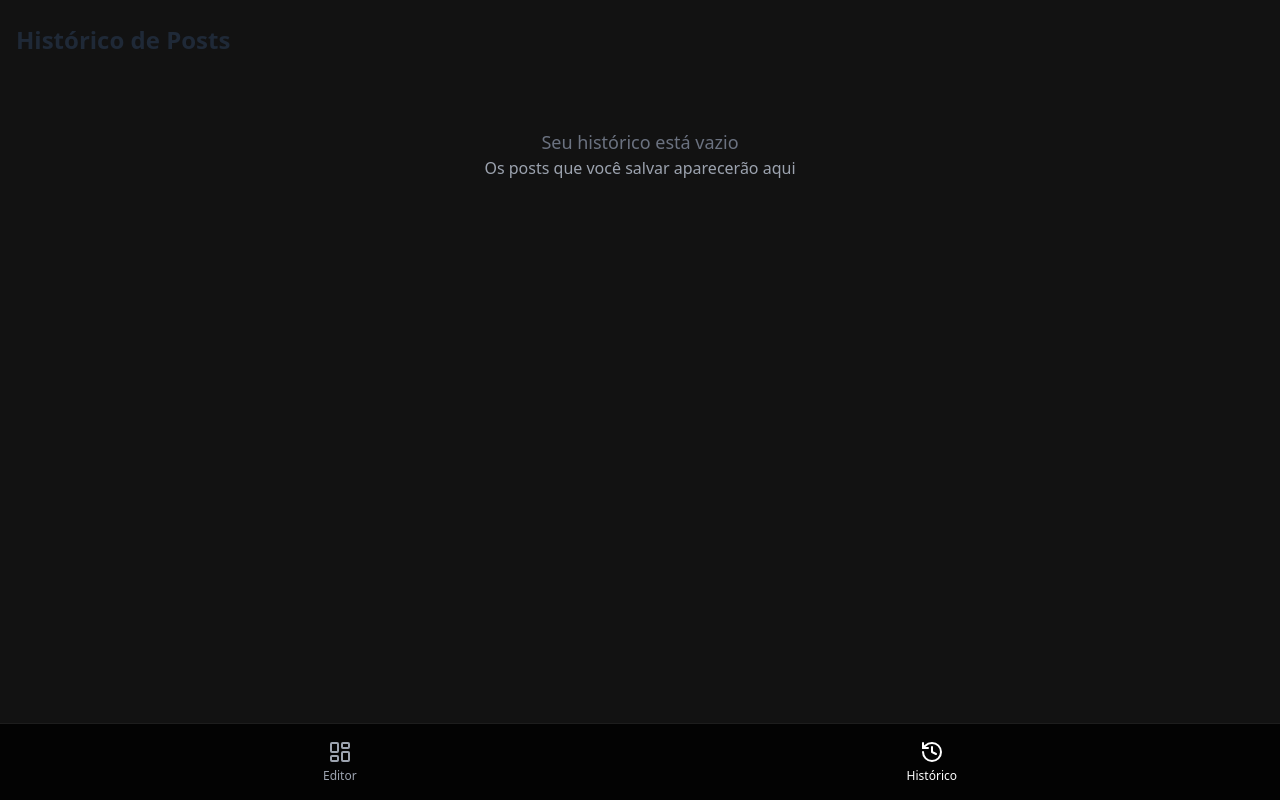
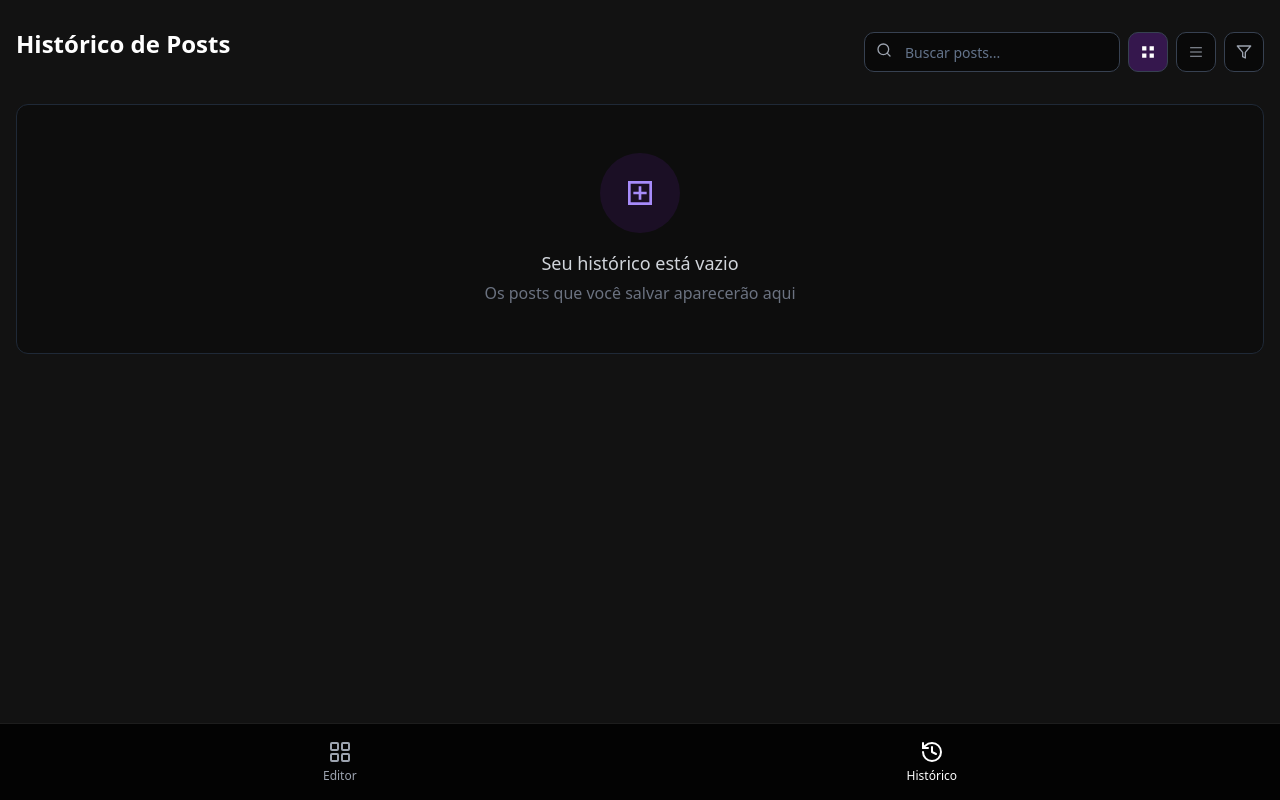
Before and after one commit to Lunedev03/post-card-creator-app, a React (Vite) app: page /history in a window 1280 px wide. Built offline with nearby package versions, Linux system fonts and the light colour scheme.

Commit message:
feat: Add and standardize features

```diff
--- a/src/components/NavigationBar.tsx
+++ b/src/components/NavigationBar.tsx
@@ -1,7 +1,7 @@
 
 import React from 'react';
 import { Link, useLocation } from 'react-router-dom';
-import { LayoutDashboard, History } from 'lucide-react';
+import { LayoutGrid, History } from 'lucide-react';
 
 const NavigationBar = () => {
   const location = useLocation();
@@ -16,7 +16,7 @@ const NavigationBar = () => {
             isActive('/') ? 'text-white' : 'text-gray-400 hover:text-white'
           }`}
         >
-          <LayoutDashboard size={24} />
+          <LayoutGrid size={24} />
           <span className="text-xs">Editor</span>
         </Link>
 
--- a/src/pages/History.tsx
+++ b/src/pages/History.tsx
@@ -1,17 +1,27 @@
 
-import React from 'react';
+import React, { useState } from 'react';
 import { usePostHistory, Post } from '@/contexts/PostHistoryContext';
 import { Button } from '@/components/ui/button';
 import { Card } from '@/components/ui/card';
-import { Trash2, Download } from 'lucide-react';
+import { Trash2, Download, Search, Filter } from 'lucide-react';
 import { format } from 'date-fns';
 import { ptBR } from 'date-fns/locale';
 import { useToast } from '@/hooks/use-toast';
 import { exportAsImage } from '@/utils/imageExport';
+import { Input } from '@/components/ui/input';
+import {
+  Collapsible,
+  CollapsibleContent,
+  CollapsibleTrigger,
+} from "@/components/ui/collapsible";
+import { Table, TableBody, TableCell, TableHead, TableHeader, TableRow } from "@/components/ui/table";
 
 const History = () => {
   const { posts, deletePost, clearAllPosts } = usePostHistory();
   const { toast } = useToast();
+  const [searchTerm, setSearchTerm] = useState('');
+  const [isFiltersOpen, setIsFiltersOpen] = useState(false);
+  const [viewMode, setViewMode] = useState<'grid' | 'list'>('grid');
 
   const handleDelete = (id: string) => {
     deletePost(id);
@@ -89,14 +99,67 @@ const History = () => {
     }, 1000);
   };
 
+  // Filter posts based on search term
+  const filteredPosts = posts.filter(post =>
+    post.text.toLowerCase().includes(searchTerm.toLowerCase())
+  );
+
   return (
-    <div className="container mx-auto px-4 py-6">
-      <div className="flex justify-between items-center mb-6">
-        <h1 className="text-2xl font-bold text-gray-800">Histórico de Posts</h1>
+    <div className="min-h-screen bg-[#121212] pb-20 pt-4">
+      <div className="container mx-auto px-4">
+        <div className="flex flex-col space-y-4">
+          {/* Header section with search */}
+          <div className="flex flex-col space-y-4 md:flex-row md:justify-between md:items-center">
+            <h1 className="text-2xl font-bold text-white">Histórico de Posts</h1>
+
+            <div className="flex flex-col space-y-2 md:flex-row md:space-y-0 md:space-x-2">
+              <div className="relative">
+                <Search className="absolute top-2.5 left-3 h-4 w-4 text-gray-400" />
+                <Input
+                  placeholder="Buscar posts..."
+                  value={searchTerm}
+                  onChange={(e) => setSearchTerm(e.target.value)}
+                  className="pl-10 bg-black/50 border-gray-700 text-white w-full md:w-64"
+                />
+              </div>
+
+              <div className="flex space-x-2">
+                <Button
+                  variant="outline"
+                  size="icon"
+                  className={`border-gray-700 ${viewMode === 'grid' ? 'bg-purple-900/50 text-white' : 'bg-black/50 text-gray-400'}`}
+                  onClick={() => setViewMode('grid')}
+                >
+                  <svg width="15" height="15" viewBox="0 0 15 15" fill="none" xmlns="http://www.w3.org/2000/svg">
+                    <path d="M2 2H6V6H2V2ZM9 2H13V6H9V2ZM2 9H6V13H2V9ZM9 9H13V13H9V9Z" fill="currentColor" fillRule="evenodd" clipRule="evenodd" />
+                  </svg>
+                </Button>
+
+                <Button
+                  variant="outline"
+                  size="icon"
+                  className={`border-gray-700 ${viewMode === 'list' ? 'bg-purple-900/50 text-white' : 'bg-black/50 text-gray-400'}`}
+                  onClick={() => setViewMode('list')}
+                >
+                  <svg width="15" height="15" viewBox="0 0 15 15" fill="none" xmlns="http://www.w3.org/2000/svg">
+                    <path d="M2 3H13V4H2V3ZM2 7H13V8H2V7ZM2 11H13V12H2V11Z" fill="currentColor" fillRule="evenodd" clipRule="evenodd" />
+                  </svg>
+                </Button>
+
+                <Button
+                  variant="outline"
+                  size="icon"
+                  className="border-gray-700 bg-black/50 text-gray-400 hover:bg-purple-900/50 hover:text-white"
+                  onClick={() => setIsFiltersOpen(!isFiltersOpen)}
+                >
+                  <Filter size={15} />
+                </Button>
+
                 {posts.length > 0 && (
                   <Button
-            variant="outline"
-            className="text-red-600 border-red-600 hover:bg-red-50"
+                    variant="destructive"
+                    size="sm"
+                    className="whitespace-nowrap"
                     onClick={handleClearAll}
                   >
                     <Trash2 className="h-4 w-4 mr-2" />
@@ -104,31 +167,84 @@ const History = () => {
                   </Button>
                 )}
               </div>
+            </div>
+          </div>
 
+          {/* Filters section */}
+          <Collapsible open={isFiltersOpen} onOpenChange={setIsFiltersOpen} className="w-full">
+            <CollapsibleContent className="bg-black/30 p-4 rounded-lg border border-gray-800 mb-4">
+              <div className="grid grid-cols-1 md:grid-cols-3 gap-4">
+                <div>
+                  <h3 className="text-sm font-medium text-gray-300 mb-2">Data</h3>
+                  <div className="flex space-x-2">
+                    <Button variant="outline" size="sm" className="border-gray-700 bg-black/50 text-gray-400 hover:bg-purple-900/30">
+                      Hoje
+                    </Button>
+                    <Button variant="outline" size="sm" className="border-gray-700 bg-black/50 text-gray-400 hover:bg-purple-900/30">
+                      Esta semana
+                    </Button>
+                  </div>
+                </div>
+                <div>
+                  <h3 className="text-sm font-medium text-gray-300 mb-2">Conteúdo</h3>
+                  <div className="flex space-x-2">
+                    <Button variant="outline" size="sm" className="border-gray-700 bg-black/50 text-gray-400 hover:bg-purple-900/30">
+                      Com imagens
+                    </Button>
+                    <Button variant="outline" size="sm" className="border-gray-700 bg-black/50 text-gray-400 hover:bg-purple-900/30">
+                      Apenas texto
+                    </Button>
+                  </div>
+                </div>
+              </div>
+            </CollapsibleContent>
+          </Collapsible>
+
+          {/* Empty state */}
+          {filteredPosts.length === 0 && (
+            <div className="flex flex-col items-center justify-center py-12 px-4 bg-black/30 rounded-xl border border-gray-800">
               {posts.length === 0 ? (
-        <div className="text-center py-12">
-          <p className="text-gray-500 text-lg">Seu histórico está vazio</p>
-          <p className="text-gray-400">Os posts que você salvar aparecerão aqui</p>
+                <>
+                  <div className="h-20 w-20 rounded-full bg-purple-900/20 flex items-center justify-center mb-4">
+                    <svg width="32" height="32" viewBox="0 0 24 24" fill="none" xmlns="http://www.w3.org/2000/svg">
+                      <path d="M19 5V19H5V5H19ZM21 3H3V21H21V3ZM13 7H11V11H7V13H11V17H13V13H17V11H13V7Z" fill="#a78bfa"/>
+                    </svg>
                   </div>
+                  <p className="text-gray-300 text-lg font-medium mb-1">Seu histórico está vazio</p>
+                  <p className="text-gray-500 text-center">Os posts que você salvar aparecerão aqui</p>
+                </>
               ) : (
-        <div className="grid grid-cols-1 md:grid-cols-2 lg:grid-cols-3 gap-6">
-          {posts.map((post) => (
-            <Card key={post.id} className="overflow-hidden bg-white shadow-md hover:shadow-lg transition-shadow">
-              <div className="p-4 border-b border-gray-100">
+                <>
+                  <div className="h-20 w-20 rounded-full bg-purple-900/20 flex items-center justify-center mb-4">
+                    <Search className="h-8 w-8 text-purple-400" />
+                  </div>
+                  <p className="text-gray-300 text-lg font-medium mb-1">Nenhum resultado encontrado</p>
+                  <p className="text-gray-500 text-center">Tente usar termos diferentes na busca</p>
+                </>
+              )}
+            </div>
+          )}
+
+          {/* Grid View */}
+          {filteredPosts.length > 0 && viewMode === 'grid' && (
+            <div className="grid grid-cols-1 md:grid-cols-2 lg:grid-cols-3 gap-4">
+              {filteredPosts.map((post) => (
+                <Card key={post.id} className="overflow-hidden bg-black/50 border border-gray-800 text-white hover:border-purple-800 transition-all">
+                  <div className="p-4">
                     <div className="flex justify-between items-center mb-2">
-                  <div className="text-sm text-gray-500">
+                      <div className="text-sm text-gray-400">
                         {format(new Date(post.date), "d 'de' MMMM 'às' HH:mm", { locale: ptBR })}
                       </div>
                       <Button
                         variant="ghost"
                         size="sm"
-                    className="text-red-500 hover:text-red-700 p-1 h-auto"
+                        className="text-gray-400 hover:text-red-500 hover:bg-red-500/10 p-1 h-auto"
                         onClick={() => handleDelete(post.id)}
                       >
                         <Trash2 size={16} />
                       </Button>
                     </div>
-                <p className="text-gray-800 break-words whitespace-pre-wrap text-sm">
+                    <p className="text-gray-200 break-words whitespace-pre-wrap text-sm">
                       {post.text.length > 150
                         ? `${post.text.substring(0, 150)}...`
                         : post.text}
@@ -136,7 +252,7 @@ const History = () => {
                   </div>
 
                   {post.images && post.images.length > 0 && (
-                <div className={`${post.images.length === 1 ? 'h-48' : 'grid grid-cols-2 gap-1 p-2'} overflow-hidden`}>
+                    <div className={`${post.images.length === 1 ? 'h-48' : 'grid grid-cols-2 gap-1 p-1'} overflow-hidden bg-black/30`}>
                       {post.images.length === 1 ? (
                         <img
                           src={post.images[0]}
@@ -157,11 +273,11 @@ const History = () => {
                     </div>
                   )}
 
-              <div className="p-3 bg-gray-50">
+                  <div className="p-3 bg-black/70">
                     <Button
                       onClick={() => handleExportPost(post)}
                       size="sm"
-                  className="w-full bg-indigo-600 hover:bg-indigo-700"
+                      className="w-full bg-purple-700 hover:bg-purple-600"
                     >
                       <Download className="h-4 w-4 mr-2" />
                       Exportar
@@ -171,6 +287,64 @@ const History = () => {
               ))}
             </div>
           )}
+
+          {/* Table/List View */}
+          {filteredPosts.length > 0 && viewMode === 'list' && (
+            <div className="bg-black/50 border border-gray-800 rounded-lg overflow-hidden">
+              <Table>
+                <TableHeader>
+                  <TableRow className="border-gray-800 hover:bg-transparent">
+                    <TableHead className="text-gray-400">Data</TableHead>
+                    <TableHead className="text-gray-400">Conteúdo</TableHead>
+                    <TableHead className="text-gray-400">Mídia</TableHead>
+                    <TableHead className="text-gray-400 text-right">Ações</TableHead>
+                  </TableRow>
+                </TableHeader>
+                <TableBody>
+                  {filteredPosts.map((post) => (
+                    <TableRow key={post.id} className="border-gray-800">
+                      <TableCell className="text-sm text-gray-300">
+                        {format(new Date(post.date), "d MMM yyyy", { locale: ptBR })}
+                        <div className="text-xs text-gray-500">{format(new Date(post.date), "HH:mm", { locale: ptBR })}</div>
+                      </TableCell>
+                      <TableCell className="font-medium text-gray-200">
+                        {post.text.length > 80
+                          ? `${post.text.substring(0, 80)}...`
+                          : post.text}
+                      </TableCell>
+                      <TableCell className="text-gray-300">
+                        {post.images && post.images.length > 0
+                          ? `${post.images.length} imagem(ns)`
+                          : 'Nenhuma'}
+                      </TableCell>
+                      <TableCell className="text-right">
+                        <div className="flex justify-end space-x-2">
+                          <Button
+                            variant="ghost"
+                            size="sm"
+                            className="text-gray-400 hover:text-purple-400 hover:bg-purple-900/20"
+                            onClick={() => handleExportPost(post)}
+                          >
+                            <Download size={16} />
+                          </Button>
+                          <Button
+                            variant="ghost"
+                            size="sm"
+                            className="text-gray-400 hover:text-red-400 hover:bg-red-900/20"
+                            onClick={() => handleDelete(post.id)}
+                          >
+                            <Trash2 size={16} />
+                          </Button>
+                        </div>
+                      </TableCell>
+                    </TableRow>
+                  ))}
+                </TableBody>
+              </Table>
+            </div>
+          )}
+        </div>
+      </div>
     </div>
   );
 };
```
Lines whose indentation alone changed are shown as unchanged.
